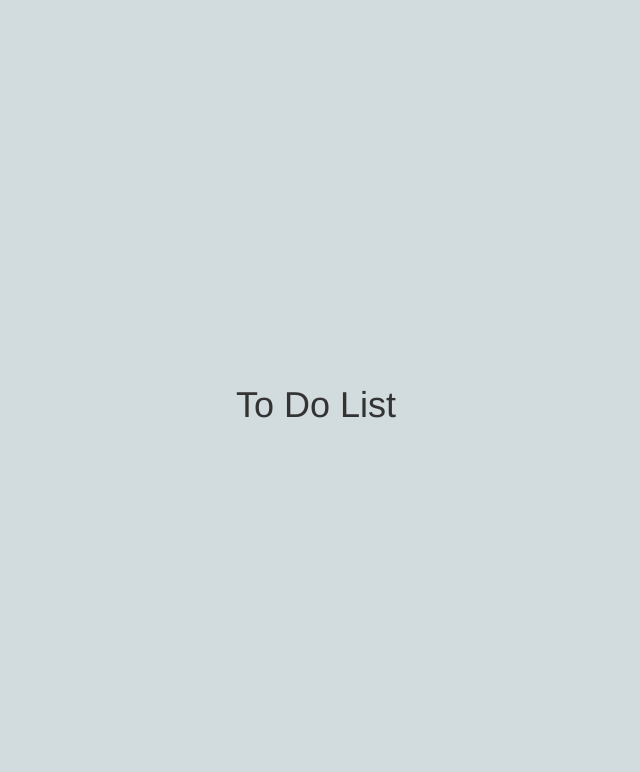
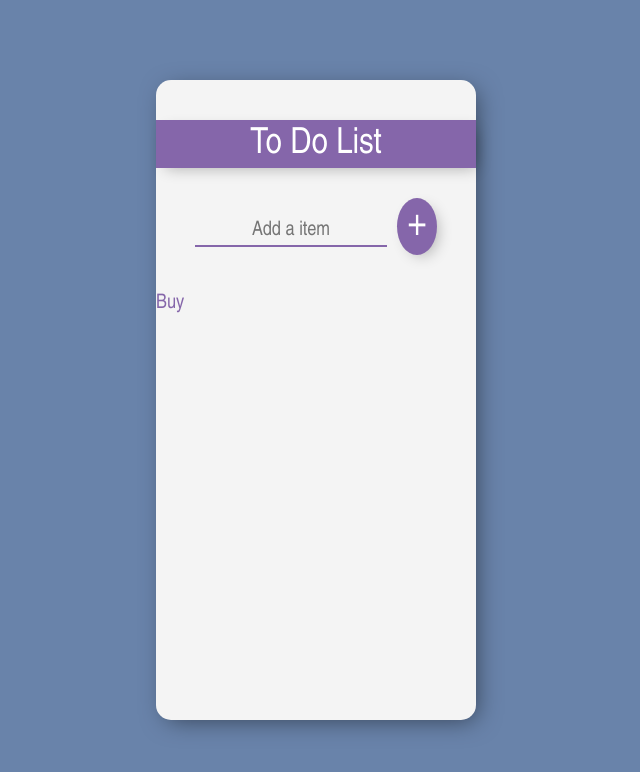
Before and after one commit to as10071999/LearnReact, a React (Create React App) app: page / in a window 1280 px wide. Shown: the top 772 px of the page, without its empty margins (324-964 px from the left). Built offline with nearby package versions, Linux system fonts and the light colour scheme.

Commit message:
"Latest code"

```diff
--- a/src/App.jsx
+++ b/src/App.jsx
@@ -2,9 +2,30 @@ import React from "react";
 import { useState } from "react";
 
 function App() {
+  const [item, setItem] = useState("");
+  const [listItem, setListItem] = useState([]);
+  function itemEvent(event) {
+    console.log(event.target.value);
+    setItem(event.target.value);
+  }
+  function showList() {
+    console.log(listItem);
+    setListItem([...listItem, item]);
+  }
   return (
     <>
-      <h1>To Do List</h1>
+      <div className="main_div">
+        <div className="center_div">
+          <br />
+          <h1>To Do List</h1>
+          <br />
+          <input type="text" placeholder="Add a item" onChange={itemEvent} />
+          <button onClick={showList}>+</button>
+          <ol>
+            <li>buy {listItem}</li>
+          </ol>
+        </div>
+      </div>
     </>
   );
 }
--- a/src/index.css
+++ b/src/index.css
@@ -2,25 +2,78 @@
   box-sizing: border-box;
   padding: 0;
   margin: 0;
-  background-color: #d2dbdd;
+  font-family: "Josefin Sans", "Arial Narrow", Arial, sans-serif;
 }
 
-div {
+.main_div {
   width: 100%;
   height: 100vh;
+  background: #6983aa;
   display: flex;
-  flex-direction: column;
+  flex-direction: row;
   justify-content: center;
   align-items: center;
+  text-align: center;
+}
+
+.center_div {
+  width: 25%;
+  height: 80vh;
+  background-color: #f4f4f4;
+  box-shadow: 5px 5px 25px -5px rgba(0, 0, 0, 0.5);
+  border-radius: 15px;
+}
+
+h1 {
+  color: white;
+  background: transparent;
+  background-color: #8566aa;
+  padding: 6px 0 2px 0;
+  margin-bottom: 10px;
+  box-shadow: 5px 5px 15px -5px rgba(0, 0, 0, 0.3);
+}
+
+input {
+  text-align: center;
+  height: 30px;
+  top: 10px;
+  border: none;
+  background: transparent;
+  font-size: 20px;
+  font-weight: 500;
+  width: 60%;
+  border-bottom: 2px solid #8566aa;
+  outline: none;
 }
 
 button {
-  padding: 15px 20px;
-  background: crimson;
-  color: white;
-  border: 2px solid #ecf0f1;
+  min-height: 40px;
+  width: 40px;
+  border-radius: 50%;
+  border-color: transparent;
+  background-color: #8566aa;
+  color: #fff;
+  font-size: 40px;
+  border: none;
   outline: none;
-  border-radius: 5px;
-  text-transform: uppercase;
-  cursor: pointer;
+  margin-left: 10px;
+  box-shadow: 5px 5px 15px -5px rgba(0, 0, 0, 0.3);
 }
+
+button:hover {
+  background-color: #20bf6b;
+}
+ol {
+  margin-top: 30px;
+}
+ol li {
+  padding-left: 0px;
+  text-align: left;
+  font-size: 20px;
+  font-weight: 500;
+  min-height: 40px;
+  display: flex;
+  align-items: center;
+  color: #8566aa;
+  text-transform: capitalize;
+}
```
Also changed, not shown: 1 other file (tests, documents, lock files or other folders).
